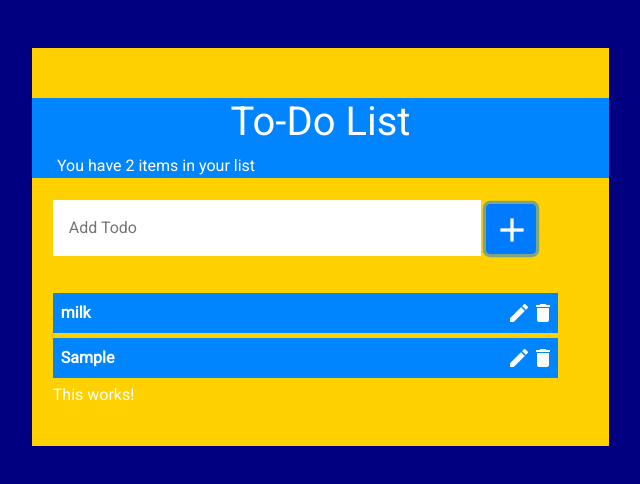
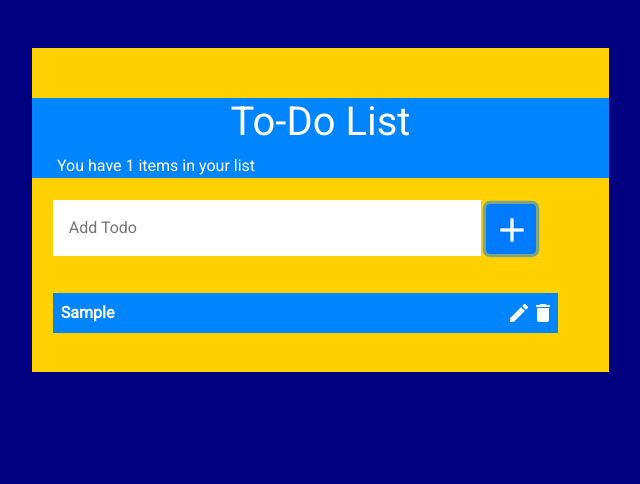
Before and after one commit to claprincedesigns/listApp, an Angular app: page / in a window 1280 px wide. Both pictures are taken after typing "Sample" into the empty fields and a click on the button "add". Shown: the top 484 px of the page, without its empty margins (31-671 px from the left). Built offline with nearby package versions, Linux system fonts and the light colour scheme.

Commit message:
Updated Code for the working app

```diff
--- a/src/app/todo-item/todo-item.component.html
+++ b/src/app/todo-item/todo-item.component.html
@@ -1 +1,10 @@
-<p>This works!</p>
+
+<span *ngIf="!isEditing">{{ todo.name }}</span>
+<!--Input that's going to show when you click the button-->
+<input *ngIf="isEditing" class="edit"
+  [(ngModel)]="todo.name"
+  (keyup.enter)="isEditing = false">
+
+<!--Icons for the Edit and the Delete-->
+<span (click)="delete(i)"><i class="material-icons">delete</i></span>
+<span (click)="isEditing = true"><i class="material-icons">mode_edit</i></span>
--- a/src/app/todo-item/todo-item.component.ts
+++ b/src/app/todo-item/todo-item.component.ts
@@ -1,4 +1,4 @@
-import { Component, OnInit } from '@angular/core';
+import { Component, OnInit, Input, Output, EventEmitter } from '@angular/core';
 
 @Component({
   selector: 'app-todo-item',
@@ -12,4 +12,23 @@ export class TodoItemComponent implements OnInit {
   ngOnInit() {
   }
 
+  @Input()
+  todo: any;
+
+  @Output()
+  editing: EventEmitter<any> = new EventEmitter();
+  deleting: EventEmitter<any> = new EventEmitter();
+
+  isEditing = false;
+
+
+  emitEditing() {
+    this.editing.emit(this.todo);
+    this.isEditing = false;
+  }
+
+  emitDeleting(){
+    this.deleting.emit(this.todo);
+  }
+
 }
--- a/src/app/todo/todo.component.css
+++ b/src/app/todo/todo.component.css
@@ -51,3 +51,7 @@ button {
     width: 50px;
     margin-bottom: 1px;
 }
+
+.edit {
+    display: none;
+}
--- a/src/app/todo/todo.component.html
+++ b/src/app/todo/todo.component.html
@@ -17,12 +17,8 @@
 
       <ul>
         <li *ngFor="let todo of todos; let i = index" class="todo-item">
-            {{ todo.name }}
-            <span (click)="deleteTodo(i)"><i class="material-icons">delete</i></span>
-            <span (click)="updateTodo(i)"><i class="material-icons">mode_edit</i></span>
+          <app-todo-item [todo]="todo"></app-todo-item>
         </li>
-        <li><app-todo-item></app-todo-item></li>
-
     </ul>
   </div>
 </div>
--- a/src/app/todo/todo.component.ts
+++ b/src/app/todo/todo.component.ts
@@ -10,11 +10,7 @@ export class TodoComponent implements OnInit {
   title = 'To-Do List';
   todoCount: number;
   newTodo: string;
-  isEditing: boolean;
-  todos = [{
-    id: 0,
-    name: 'milk'
-  }];
+  todos = [];
 
   constructor() { }
 
@@ -35,27 +31,8 @@ export class TodoComponent implements OnInit {
     this.idCounter++;
   }
 
-  deleteTodo(i) {
-      this.todos.splice(i, 1);
-      this.todoCount = this.todos.length;
-  }
-
-  updateTodo(i) {
-    // add an click to edit or icon(bonus)
-    // flag isEditing boolean to check the state of the item
-    // if isEditing is true show input box; if false don't show it
-    // shouldn't save if the string is empty
-    // can cancel edits
-    // and test
-    // create a new component for todoItem
-  }
-
-     // this.todos = this.todos.filter(todo => todo.id !== id);
-
-      /*for(let i = 0; i < this.todos.length; i++) {
-      if(this.todos[i]["name"] == name){
-        this.todos.splice(i, 1);
-      } */
-
-
+  // deleteTodo() {
+  //     this.todos.splice(i, 1);
+  //     this.todoCount = this.todos.length;
+  // }
 }
```
